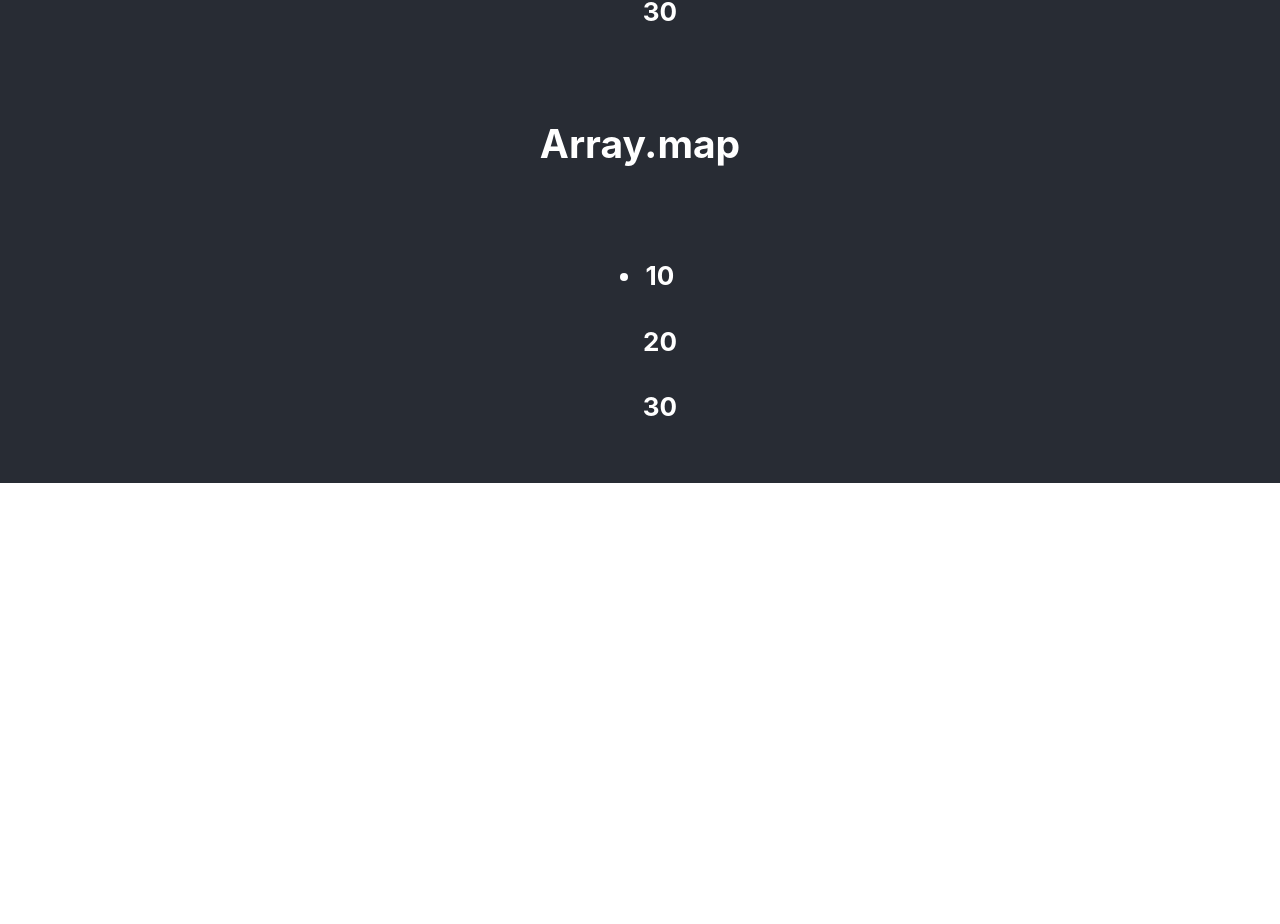
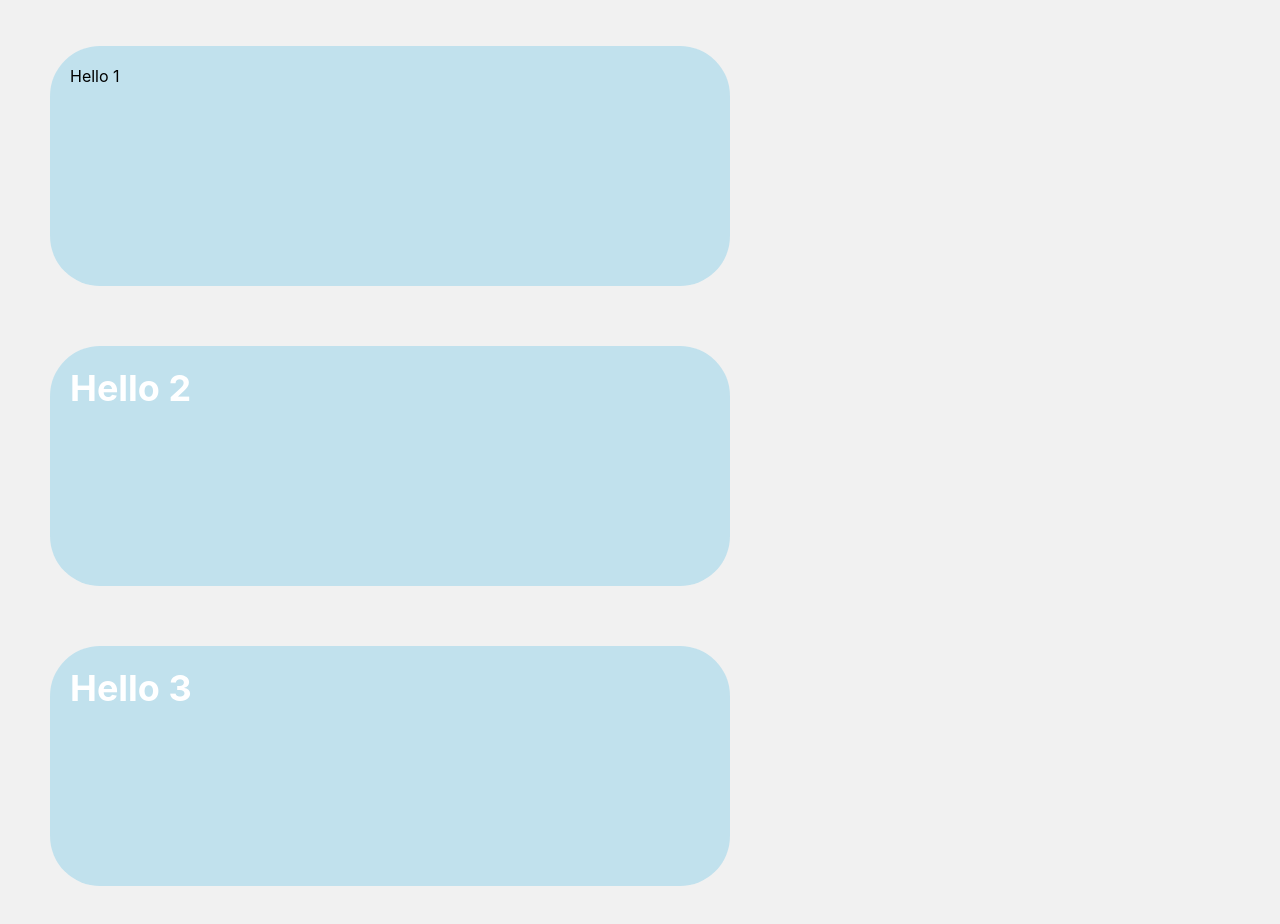
Before and after one commit to 2044smile/realestate, a React (Create React App) app in the folder frontend/: page / in a window 1280 px wide. Shown: the part 480-1404 px from the top of the page. Before the commit the page ends 963 px from the top, so only its background shows below. Built offline with nearby package versions, Linux system fonts and the light colour scheme.

Commit message:
feat: 실무 중심! FE 입문자를 위한 React
7강 JSX 스타일링

js 내부에서 선언, .css 에서 선언, style 태그 사용

```diff
--- a/frontend/src/App.css
+++ b/frontend/src/App.css
@@ -1,38 +1,5 @@
-.App {
-  text-align: center;
+.highlight {
+  color: #fff;
+  font-weight: bold;
+  font-size: 36px;
 }
-
-.App-logo {
-  height: 40vmin;
-  pointer-events: none;
-}
-
-@media (prefers-reduced-motion: no-preference) {
-  .App-logo {
-    animation: App-logo-spin infinite 20s linear;
-  }
-}
-
-.App-header {
-  background-color: #282c34;
-  min-height: 100vh;
-  display: flex;
-  flex-direction: column;
-  align-items: center;
-  justify-content: center;
-  font-size: calc(10px + 2vmin);
-  color: white;
-}
-
-.App-link {
-  color: #61dafb;
-}
-
-@keyframes App-logo-spin {
-  from {
-    transform: rotate(0deg);
-  }
-  to {
-    transform: rotate(360deg);
-  }
-}
--- a/frontend/src/App.js
+++ b/frontend/src/App.js
@@ -1,10 +1,23 @@
-import './App.css';
+import './App.css'
 
 const arr = ['10', '20', '30'];
 const arr2 = [];
 
 for (let i = 0; i < arr.length; i++) {
   arr2.push(<h4 key={i}>{arr[i]}</h4>);
+}
+
+// 2. style 재활용
+const roundBoxStyle = {
+  position: 'absolute',
+  top: 50,
+  left: 50,
+  width: '50%',
+  height: '200px',
+  padding: 20,
+  background: 'rgba(162, 216, 235, 0.6)',
+  // 3. style - 속성은 camelCase
+  borderRadius: 50  // border-radius
 }
 
 function App() {
@@ -25,6 +38,30 @@ function App() {
             })}
           </li>
         </ul>
+        {/* 1. style - Object 로 css 작성 */}
+        <div style={{
+          position: 'relative',
+          with: 400,
+          height: 1000,
+          background: '#f1f1f1'
+        }}> {/* 첫 번째 {} -> JSX 에서 Javascript 표현식을 사용 할 때 필요, 두 번째 {} -> Javascript 객체를 정의 */}
+          <div style={roundBoxStyle}>Hello 1</div>
+
+          <div style={{ ...roundBoxStyle, top: 350}}>
+            <div className={"highlight"}>Hello 2</div>  {/* "highlight" 보다 {"highlight"} 하면 JSX 방식으로 사용 */}
+          </div>
+          <div style={{ ...roundBoxStyle, top: 650}}>
+            {/* 5. style - 조건적 스타일 */}
+            <div
+              className={
+                1 + 1 === 2 ? 'highlight' : false
+                // 1 + 1 == 2 && 'highlight' : false
+              }
+            > {/* 삼항연산자, 앞에 내용이 참이면 'highlight' 거짓이면 className을 false */}
+              Hello 3
+            </div>
+          </div>
+        </div>
       </header>
     </div>
   );
```
Also changed, not shown: frontend/learning/README.md.
